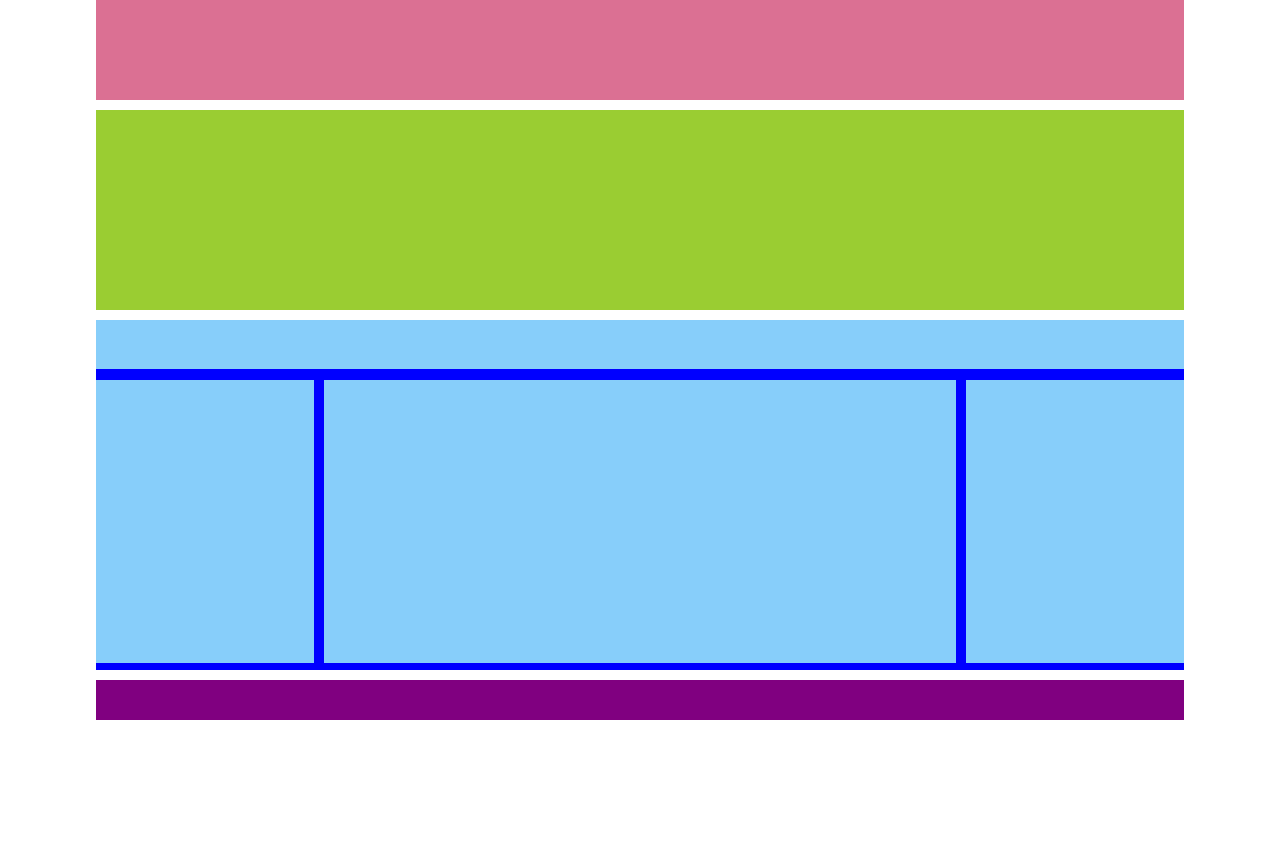
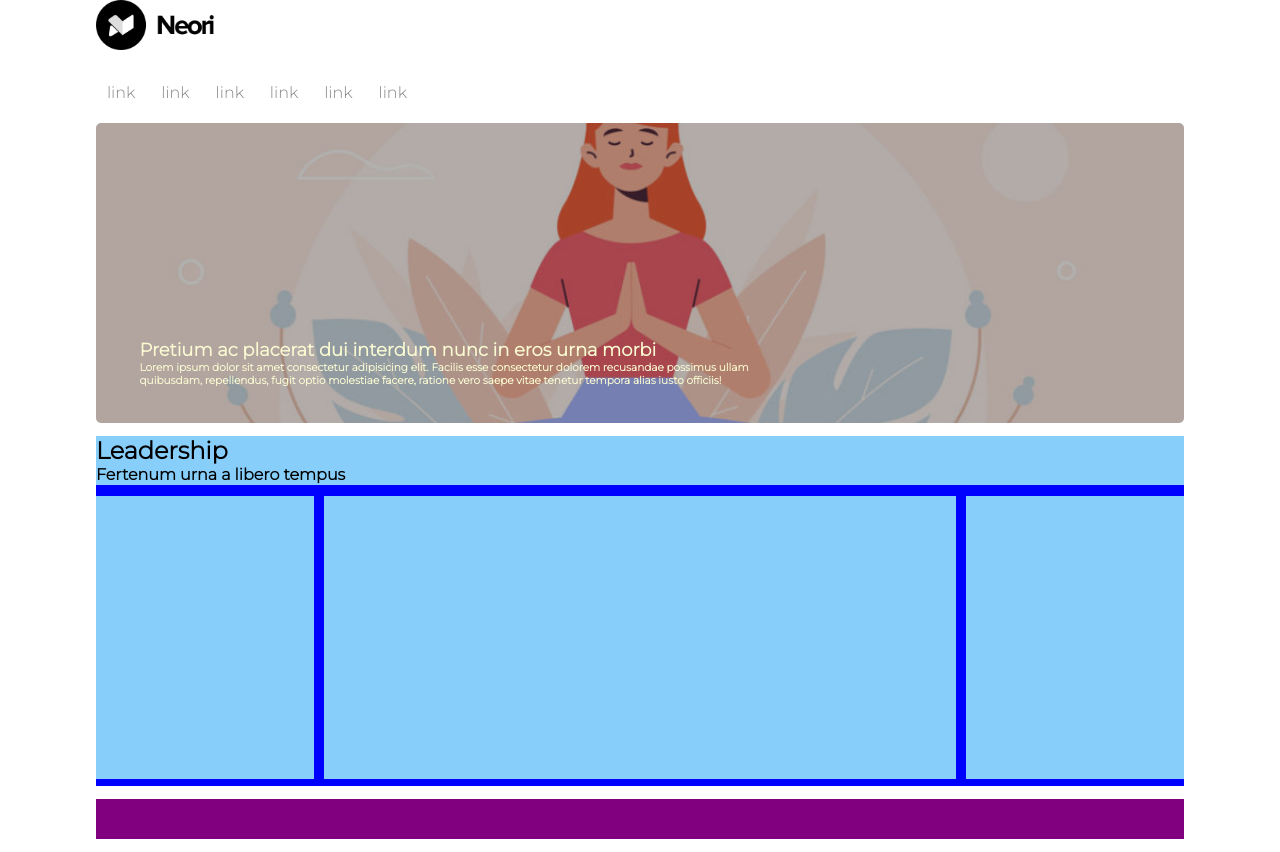
Before and after one commit to rcolonna00/htmlcss-wp, a plain HTML site: page index.html in a window 1280 px wide. Before the commit the page ends 800 px from the top, so only its background shows below. Drawn offline with Linux system fonts and the light colour scheme.

Commit message:
fine header

```diff
--- a/css/style.css
+++ b/css/style.css
@@ -2,12 +2,24 @@
     margin: 0;
     padding: 0;
     box-sizing: border-box;
+    font-family: 'Montserrat', sans-serif;
 }
 
 /*GENERAL*/
 .margin{
     width: 85%;
-    margin: 0 auto 10px auto;
+    margin: 0 auto 1% auto;
+}
+
+img{
+    width: 100%;
+}
+
+div.sfondo{
+    width: 100%;
+    background-size: cover;
+    background-position: center;
+    border-radius: 5px;
 }
 
 .col{
@@ -19,20 +31,56 @@
     display: table;
     clear: both;
 }
+/*FINE GENERAL*/
 
 /*HEADER*/
+h2{
+    font-weight: bold;
+}
 .logo{
     width: 100%;
-    height: 100px;
-    background-color: palevioletred;
+    height: 50px;
+    margin-bottom: 2%;
 }
 
-header div:last-of-type{
+.logo img{
+    height: 50px;
+    width: auto;
+}
+
+li{
+    display: inline-block;
+    padding: 1%;
+}
+
+li a{
+    text-decoration: none;
+    color: #858585;
+}
+
+div.principale{
+    background-image: url(../img/banner.jpg);
+    position: relative;
+    height: 300px;
+    margin-top: 1%;
+}
+
+.layover{
+    background-color: rgba(0,0,0,0.3);
     width: 100%;
-    height: 200px;
-    background-color: yellowgreen;
-    margin-top: 10px;
+    height: 100%;
+    border-radius: 5px;
 }
+
+div.motto{
+    width: 60%;
+    font-size: 9px;
+    position: absolute;
+    bottom: 12%;
+    left: 4%;
+    color: lightgoldenrodyellow;
+}
+
 /*FINE HEADER*/
 
 /*MAIN*/
--- a/index.html
+++ b/index.html
@@ -4,15 +4,47 @@
     <meta charset="UTF-8">
     <meta http-equiv="X-UA-Compatible" content="IE=edge">
     <meta name="viewport" content="width=device-width, initial-scale=1.0">
+
     <title>htmlcss-struttura-wp</title>
     <link rel="stylesheet" href="css/style.css">
+    <link rel="preconnect" href="https://fonts.gstatic.com">
+    <link href="https://fonts.googleapis.com/css2?family=Montserrat:wght@300&display=swap" rel="stylesheet">
 </head>
 <body>
     <!--HEADER-->
     <header class="margin">
 
-        <div class="logo"></div>
-        <div></div>
+        <div class="logo"><img src="img/logo.png" alt=""></div>
+        <nav class="menu">
+            <ul>
+                <li>
+                    <a href="https:/www.google.it">link</a>
+                </li>
+                <li>
+                    <a href="https:/www.google.it">link</a>
+                </li>
+                <li>
+                    <a href="https:/www.google.it">link</a>
+                </li>
+                <li>
+                    <a href="https:/www.google.it">link</a>
+                </li>
+                <li>
+                    <a href="https:/www.google.it">link</a>
+                </li>
+                <li>
+                    <a href="https:/www.google.it">link</a>
+                </li>
+            </ul>
+        </nav>
+        <div class="sfondo principale">
+            <div class="layover">
+                <div class="motto">
+                    <h1>Pretium ac placerat dui interdum nunc in eros urna morbi</h1>
+                    <h3>Lorem ipsum dolor sit amet consectetur adipisicing elit. Facilis esse consectetur dolorem recusandae possimus ullam quibusdam, repellendus, fugit optio molestiae facere, ratione vero saepe vitae tenetur tempora alias iusto officiis!</h3>
+                </div>
+            </div>
+        </div>
 
     </header>
     <!--FINE HEADER-->
@@ -20,7 +52,10 @@
     <!--MAIN-->
     <main class="margin">
 
-        <div class="row-title"></div>
+        <div class="row-title">
+            <h2><strong>Leadership</strong></h2>
+            <h4 class="testo">Fertenum urna a libero tempus</h4>
+        </div>
         <div class="row clearfix">
             <div class="col col-left"></div>
             <div class="col col-center"></div>
```
